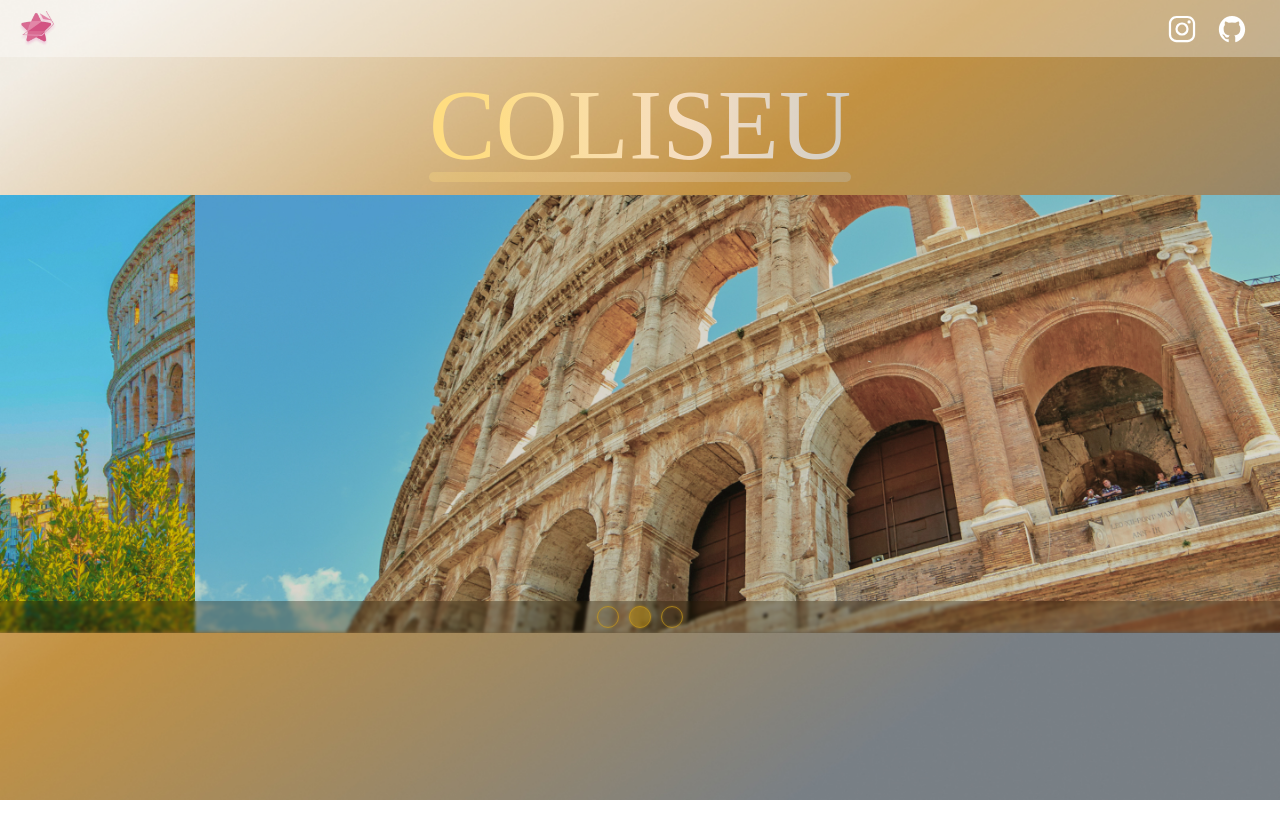
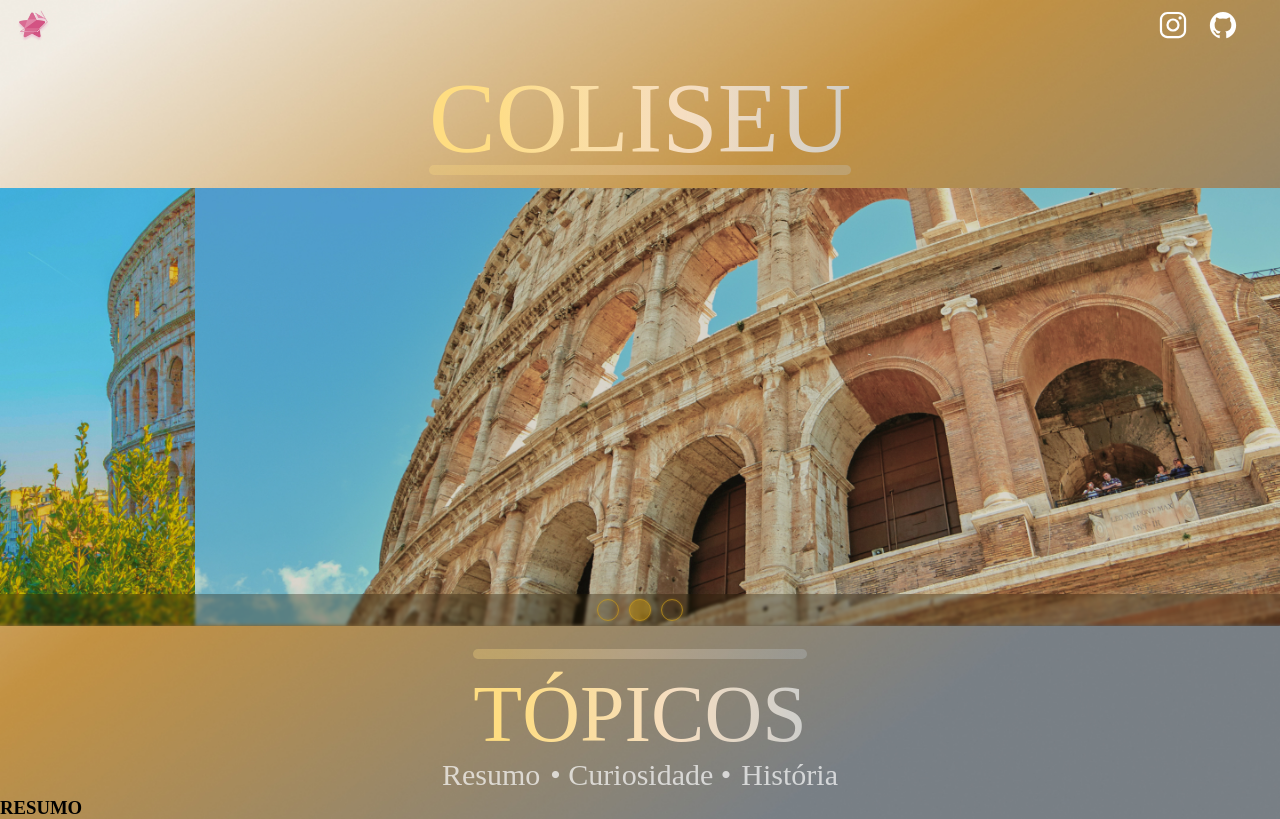
Before and after one commit to Elly-GB/wiki.coliseu, a plain HTML site: page home/port.html in a window 1280 px wide. Drawn offline with nearby package versions, Linux system fonts and the light colour scheme; a web font is replaced by a local one.

Commit message:
Added topics

```diff
--- a/home/port.css
+++ b/home/port.css
@@ -21,10 +21,11 @@ body {
   width: 100%
 }
 
+/* ------------------------------------------ Header -------------------------------------------------------------------- */
+
 header {
-  background: rgba(255, 255, 255, 0.313);
   display: flex;
-  height: 57px;
+  height: 50px;
 }
 
 header img {
@@ -51,6 +52,8 @@ header a {
 header a:hover {
   background-color: rgba(255, 255, 255, 0.289);
 }
+
+/* ------------------------------------------------ Main -------------------------------------------------------------- */
 
 article {
   margin-bottom: 1%;
@@ -83,6 +86,8 @@ article ::after {
   opacity: 30%;
   margin-top: -10px;
 }
+
+/* -------------------------------------------- Images ------------------------------------------------------------------ */
 
 section.slider {
   margin: 0 auto;
@@ -166,3 +171,54 @@ section.slider {
 #radio3:checked ~ .terceiro {
   margin-left: -50%;
 }
+
+/* -------------------------------------------- tópicos ------------------------------------------------------------------ */
+
+aside {
+  margin-bottom: 1%;
+  display: grid;
+  place-content: center;
+  width: 100%
+}
+
+aside h2 {
+  margin-top: 10px;
+  font-family: "Italiana", serif;
+  font-weight: 150;
+  font-size: 80px;
+  text-align: center;
+  /* gradiente */
+  background-image: var(--gradient);
+  background-size: 120%;
+  background-clip: text;
+  -webkit-background-clip: text;
+  color: transparent;
+}
+
+/* borda, no caso de querer radius */
+aside ::before {
+  content: "";
+  height: 10px;
+  width: 100%;
+  display: block;
+  background-image: var(--gradient);
+  border-radius: 20px;
+  opacity: 30%;
+  margin: 10px 0px;
+}
+
+/* -------------------------------------------- tópicos link. ------------------------------------------------------------------ */
+#topicos {
+  display: grid;
+  place-content: center;
+  display: flex;
+}
+main a {
+  color: rgba(255, 255, 255, 0.683);
+  font-family: "Mohave", serif;
+  font-weight: 100;
+  font-size: 30px;
+  padding: 5px;
+  margin-top: -20px;
+  text-decoration: none;
+}
--- a/home/port.html
+++ b/home/port.html
@@ -6,9 +6,7 @@
     <link rel="preconnect" href="https://fonts.gstatic.com" crossorigin />
     <!-- fontes -->
     <link
-      href="https://fonts.googleapis.com/css2?family=Alice&family=Inter:ital,opsz,wght@0,14..32,100..900;1,14..32,100..900&family=Italiana&family=Licorice&display=swap"
-      rel="stylesheet"
-    />
+     href="https://fonts.googleapis.com/css2?family=Alice&family=Inter:ital,opsz,wght@0,14..32,100..900;1,14..32,100..900&family=Italiana&family=Licorice&family=Loved+by+the+King&family=Mohave:ital,wght@0,300..700;1,300..700&display=swap" rel="stylesheet">
     <!-- conexão -->
     <link rel="stylesheet" href="./port.css" />
     <meta charset="UTF-8" />
@@ -34,6 +32,7 @@
         <article>
           <h1>COLISEU</h1>
         </article>
+        <!-- Carrosel de Imagem -->
         <section class="slider">
           <div class="slider-content">
             <input type="radio" name="btn-radio" id="radio1">
@@ -63,6 +62,19 @@
         </section>
         </div>
       </main>
+      <aside>
+        <h2>TÓPICOS</h2>
+      </aside>
+      <main>
+        <div id="topicos">
+          <a href="#resumo">  Resumo </a>
+          <a href="#curiosidade"> • Curiosidade • </a>
+          <a href="#historia">  História </a>
+        </div>
+         <section id="resumo">
+          <h3>RESUMO</h3>
+        </section>
+      </main>
     </div>
     <script
       type="module"
```
